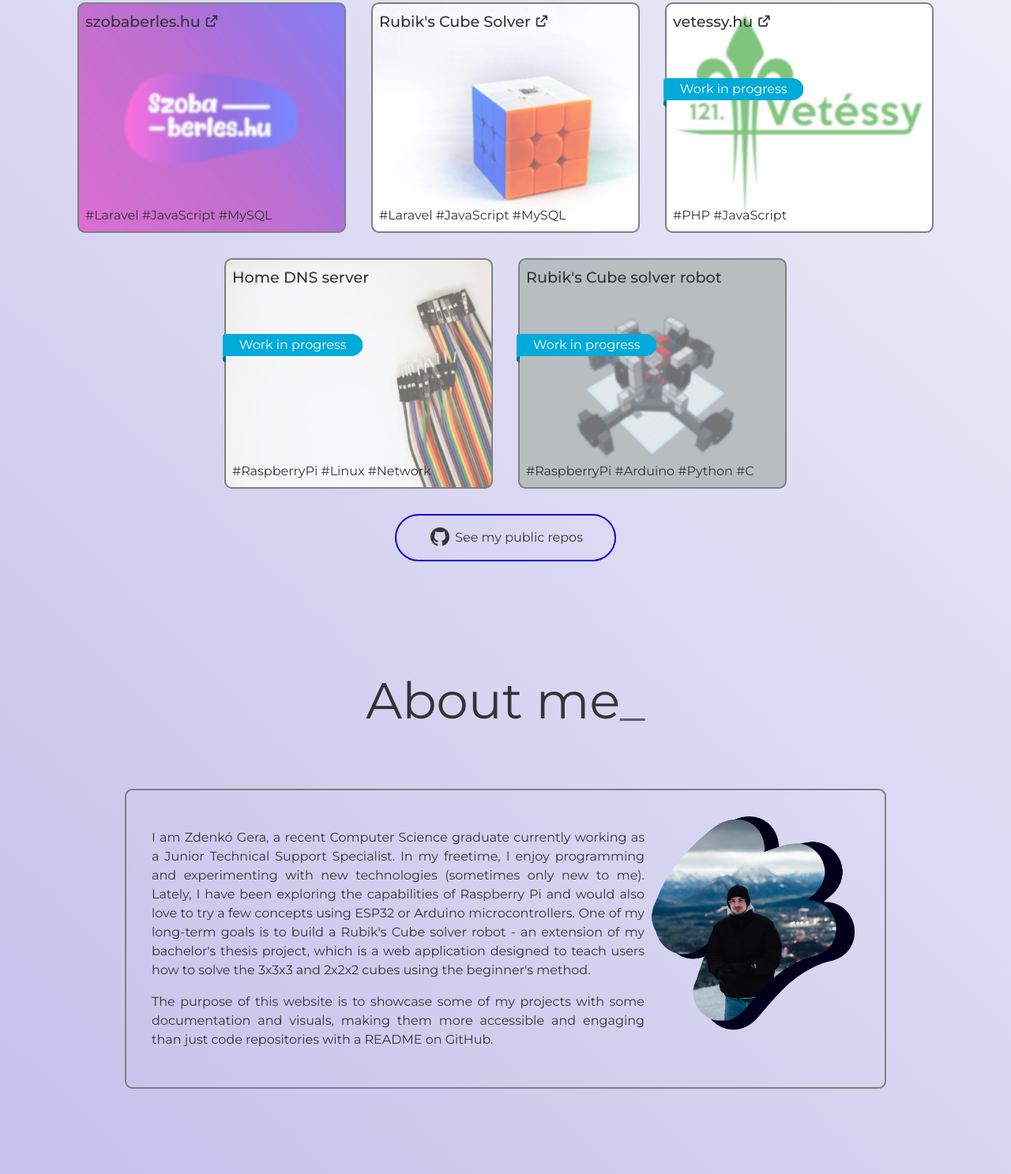
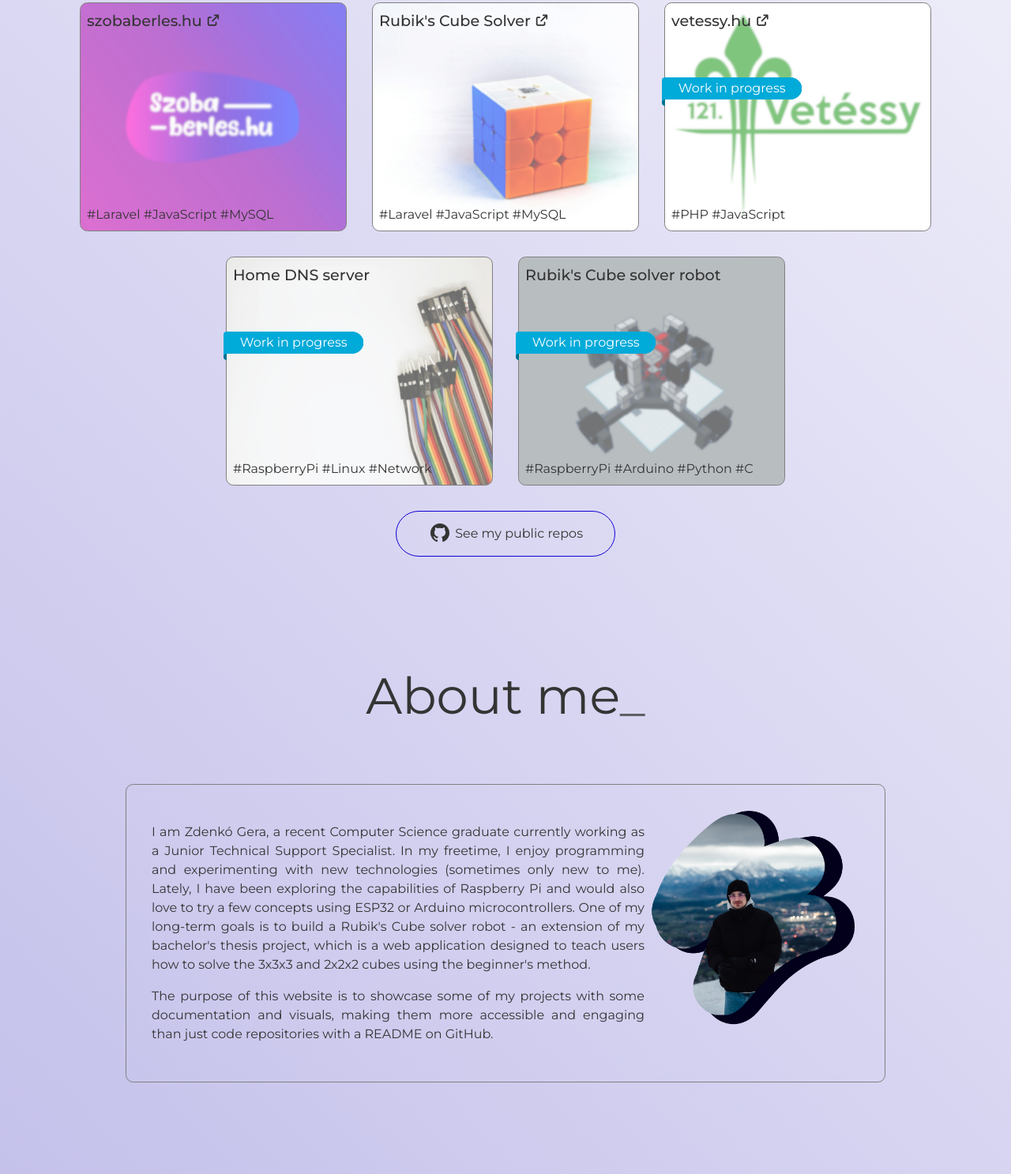
Before and after one commit to zdenko-gera/zdenko-gera.github.io, a plain HTML site: page index.html in a window 1280 px wide. Shown: the part 1173-2660 px from the top of the page at 79% size. Drawn offline with Linux system fonts and the light colour scheme; no server answers.

Commit message:
CSS mods

```diff
--- a/main.css
+++ b/main.css
@@ -75,12 +75,12 @@ main {
     border-radius: 15rem;
     background-color: transparent;
     width: fit-content;
-    border: 2px solid #1200d8;
+    border: 1px solid #1200d8;
     transition: all .3s ease-in-out;
 
     &:hover {
         background-color: #1200d8;
-        border: 2px solid transparent;
+        border: 1px solid transparent;
         color: white;
     }
 }
@@ -126,7 +126,7 @@ main {
     /*box-shadow: -.15rem .15rem .5rem rgba(220, 220, 220, 0.8) inset;*/
     padding: .5rem;
     border-radius: .6rem;
-    border: 2px solid grey;
+    border: 1px solid grey;
     background-color: white;
     transition: all .25s;
     display: flex;
@@ -217,7 +217,7 @@ main {
     margin-inline: auto;
     width: 70%;
     padding: 2rem;
-    border: 2px solid grey;
+    border: 1px solid grey;
     text-align: justify;
 }
 
```
